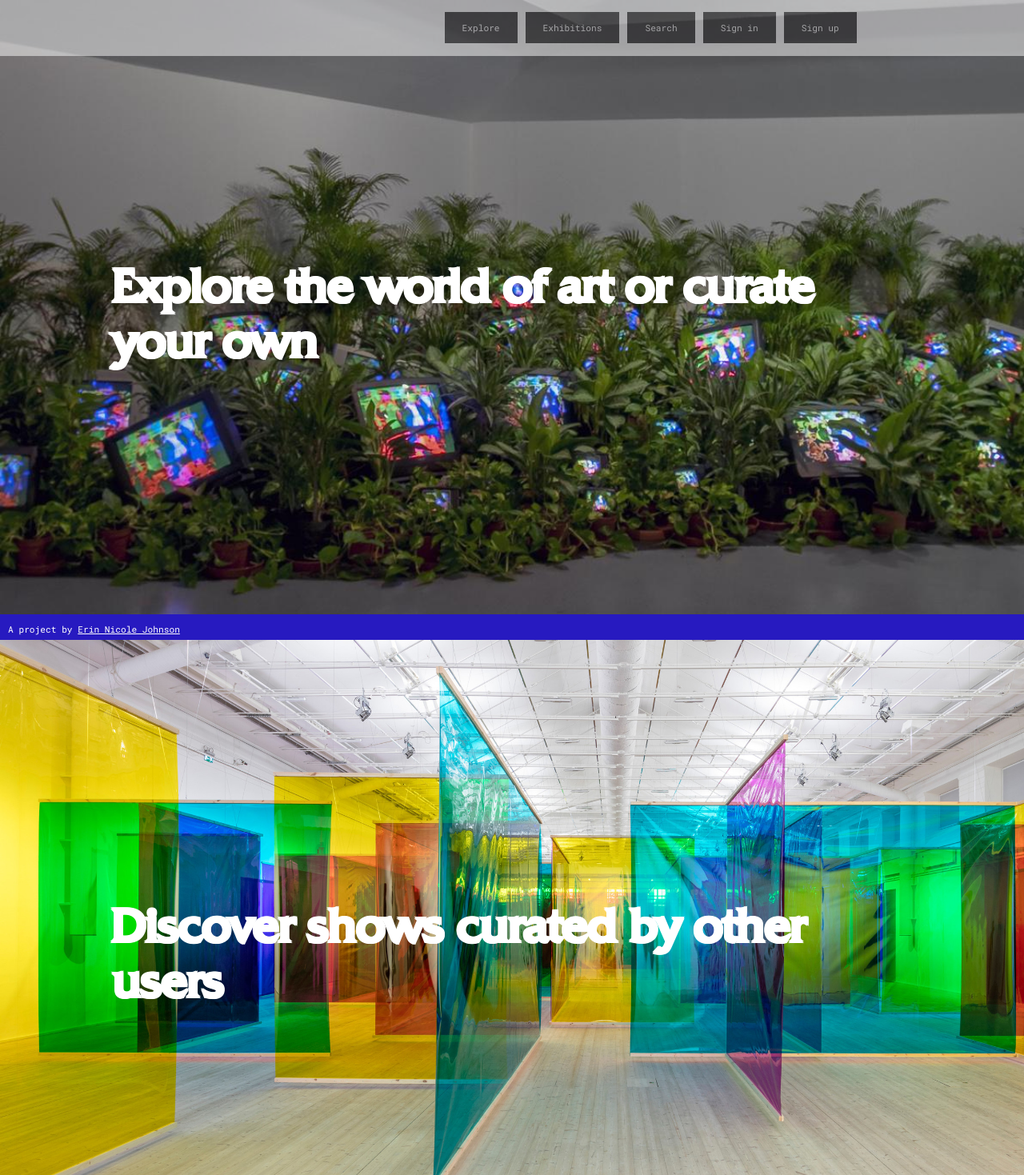
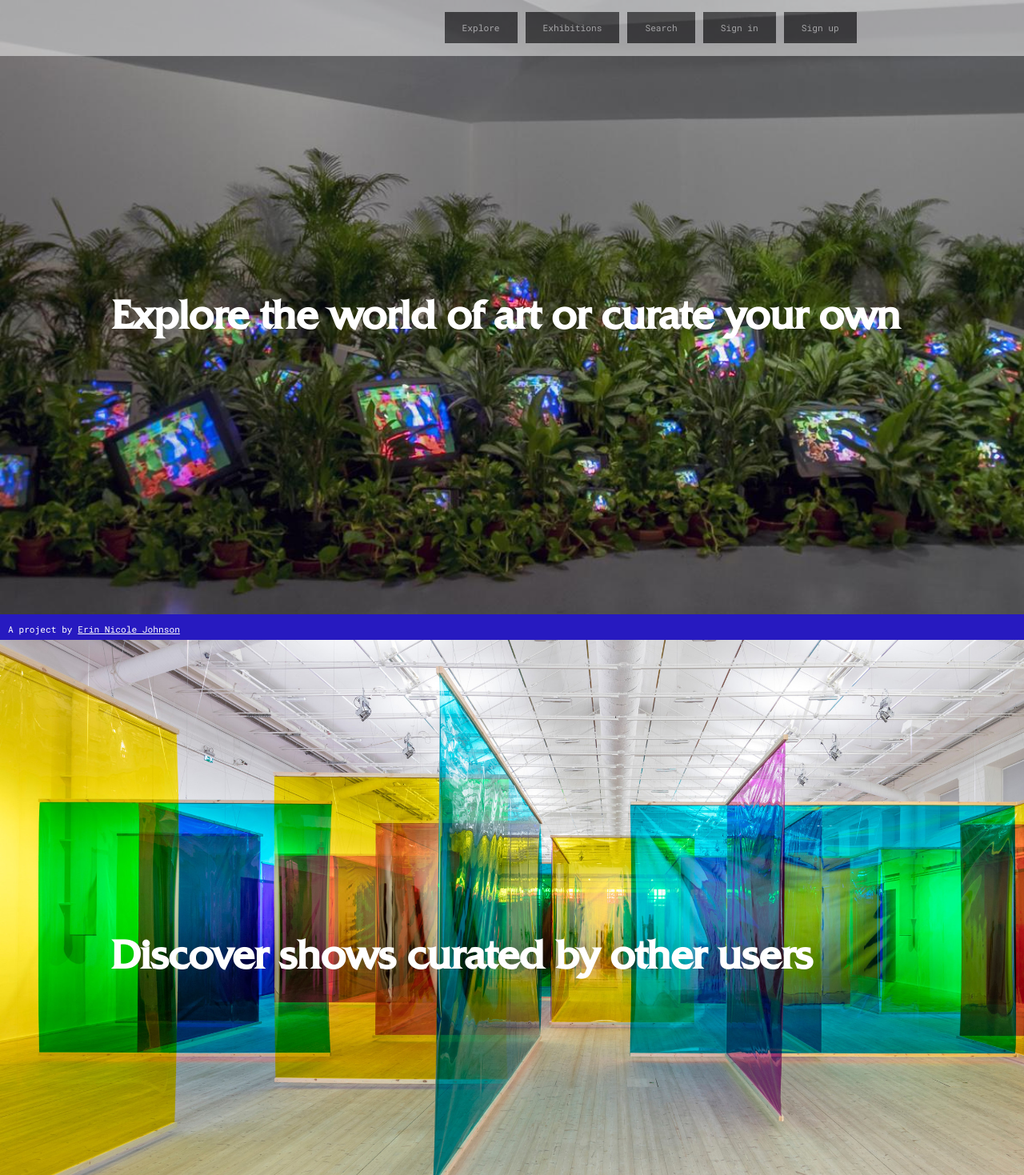
Before and after one commit to softscienceprojects/Curatorial_frontend, a React (Create React App) app: page / in a window 1280 px wide. Shown: the top 1469 px of the page at 80% size. Built offline with nearby package versions, Linux system fonts and the light colour scheme; no server answers.

Commit message:
update h4 to h1

```diff
--- a/src/components/HomePanel1.js
+++ b/src/components/HomePanel1.js
@@ -3,7 +3,7 @@ import React from "react";
 const HomePanel1 = props => {
   return <div className="home-panels home-panel-1">
     <div className="hero">
-    <h4>Explore the world of art or curate your own</h4>
+    <h1 id="logo">Explore the world of art or curate your own</h1>
     </div>
 
   </div>;
--- a/src/components/HomePanel2.js
+++ b/src/components/HomePanel2.js
@@ -7,7 +7,7 @@ const HomePanel2 = props => {
   <div className="home-panels home-panel-2">
     <div className="hero">
     {/* <ReactPlayer url="https://media.giphy.com/media/3rgXBBs5EAc8BIMD7i/giphy.mp4" playing loop={true} width="100vw" /> */}
-    <h4>Discover shows curated by other users</h4>
+    <h1 id="logo">Discover shows curated by other users</h1>
   </div>
   </div>
   );
```
